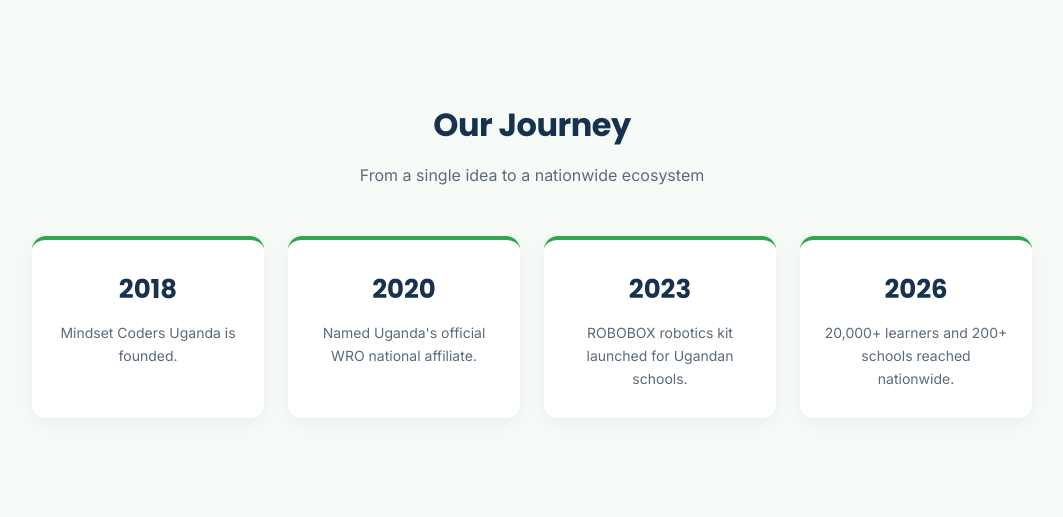
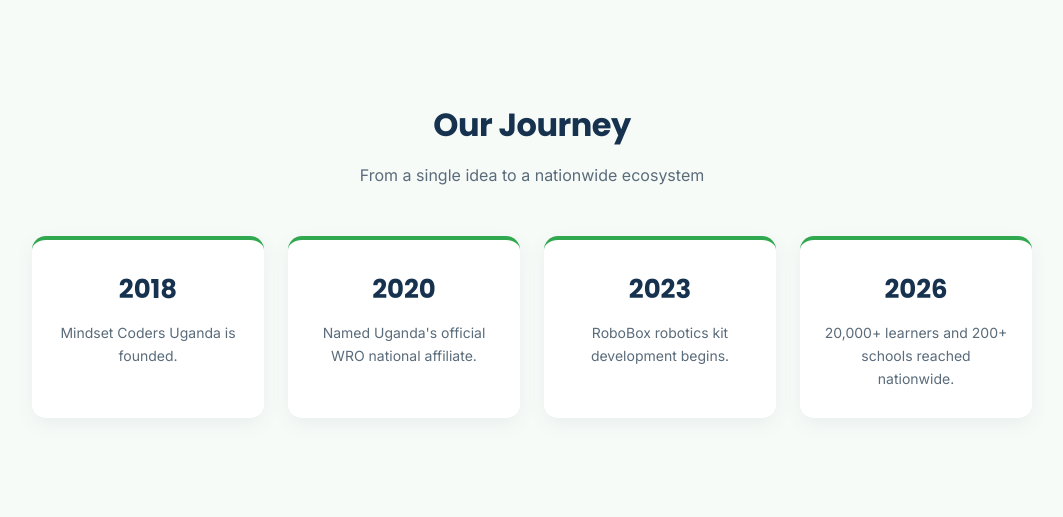
Before and after one commit to MarthaMuronji/Mindset-Coders, a Django app: page /about/ in a window 1280 px wide. Shown: the part 2822-3339 px from the top of the page, without its empty margins (108-1171 px from the left). Run offline with Django 5.2, Linux system fonts and the light colour scheme.

Commit message:
Fix RoboBox timeline wording — in development, not yet launched

```diff
--- a/templates/about.html
+++ b/templates/about.html
@@ -98,9 +98,9 @@
             <p>Named Uganda's official WRO national affiliate.</p>
         </div>
         <div class="timeline-item reveal reveal-delay-3">
-            <span class="timeline-year">2023</span>
-            <p>ROBOBOX robotics kit launched for Ugandan schools.</p>
-        </div>
+    <span class="timeline-year">2023</span>
+    <p>RoboBox robotics kit development begins.</p>
+</div>
         <div class="timeline-item reveal reveal-delay-4">
             <span class="timeline-year">2026</span>
             <p>20,000+ learners and 200+ schools reached nationwide.</p>
```
